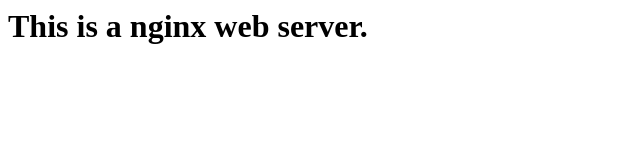
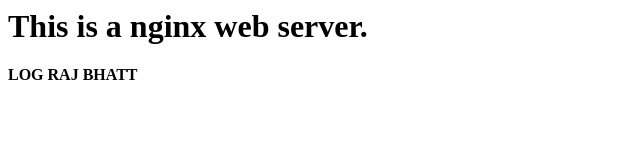
Before and after one commit to lograjbhatt/nginx, a plain HTML site: page index.html in a window 1280 px wide. Shown: the whole page, without its empty margins (0-640 px from the left). Drawn offline with Linux system fonts and the light colour scheme.

Commit message:
Adding name in html

```diff
--- a/index.html
+++ b/index.html
@@ -1 +1,2 @@
 <h1>This is a nginx web server.</h1>
+<b> LOG RAJ BHATT </b>
```
